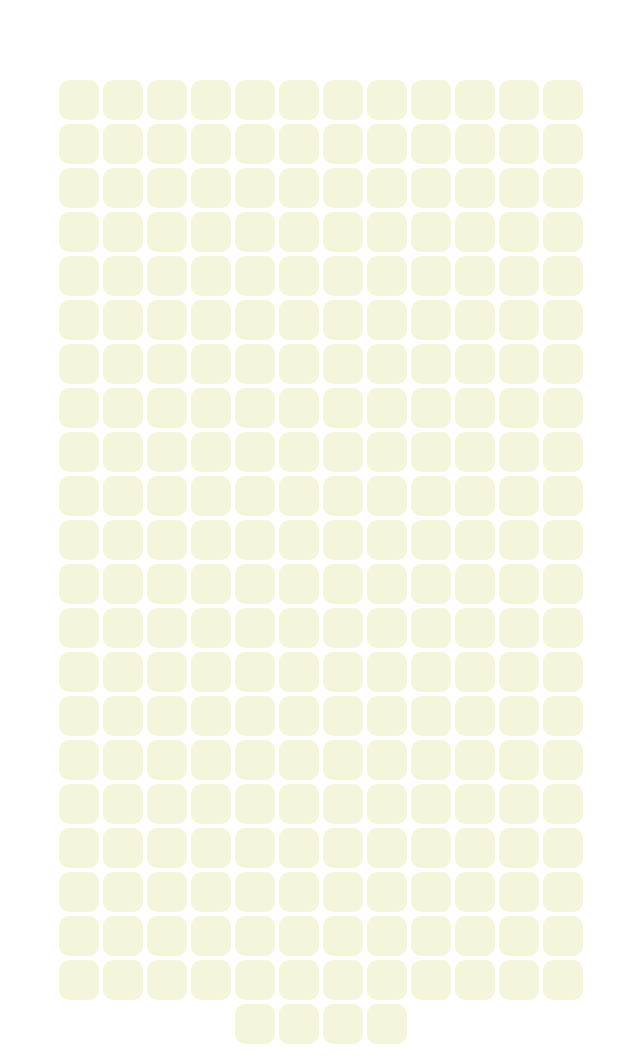
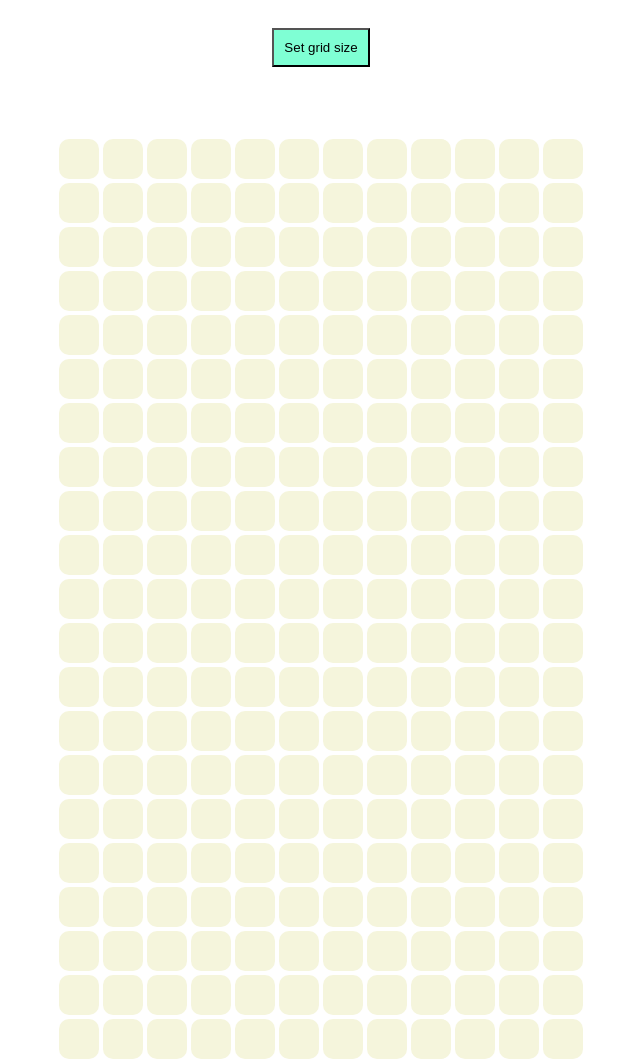
Before and after one commit to mavenize/etch-a-sketch, a plain HTML site: page index.html in a window 1280 px wide. Shown: the top 1062 px of the page, without its empty margins (319-959 px from the left). Drawn offline with Linux system fonts and the light colour scheme.

Commit message:
Submiting without the button functionality

```diff
--- a/index.html
+++ b/index.html
@@ -8,6 +8,10 @@
 </head>
 <body>
 
+    <div id="button">
+        <button id="setGrid">Set grid size</button>
+    </div>
+
     <div id="table">
         <!-- 12 tiles go here -->
 
--- a/javascript.js
+++ b/javascript.js
@@ -1,7 +1,10 @@
+
+// Button functionality
+
 
 const Container = document.getElementById("table");
 
-for(i=0 ; i < 16*16; i++) {
+for(i=0 ; i < 16 * 16; i++) {
     individualDiv = document.createElement("div");
     individualDiv.setAttribute("class", "tile");;
     Container.appendChild(individualDiv);
--- a/style.css
+++ b/style.css
@@ -16,3 +16,15 @@
     margin: 2px;
     border-radius: 10px;
 }
+
+#button {
+    display: flex;
+    flex-flow: row wrap;
+    justify-content: center;
+}
+
+button {
+    padding: 10px;
+    background-color: aquamarine;
+    margin-top: 20px;
+}
```
